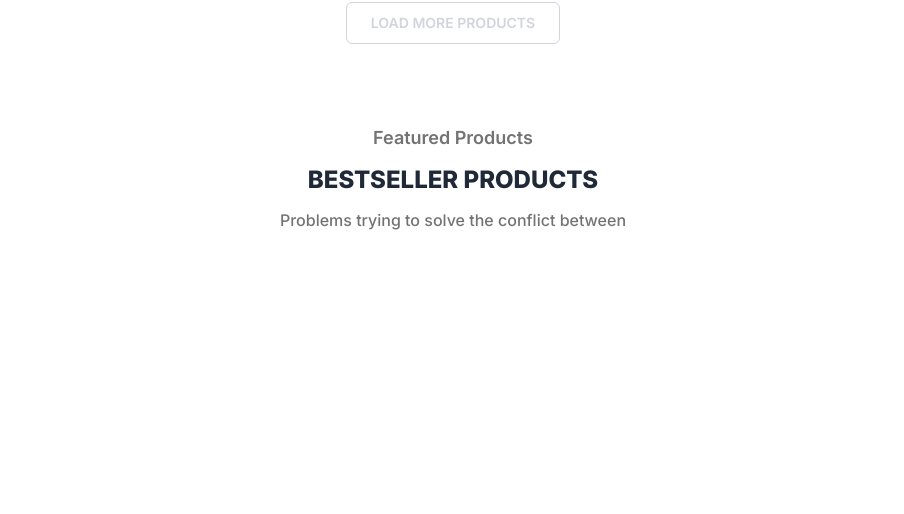
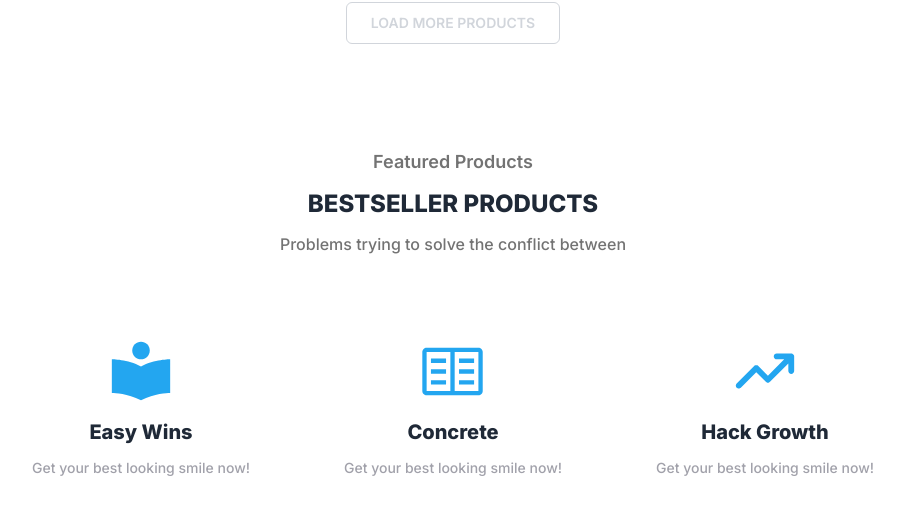
Before and after one commit to felix1251/ecommerce-web, a Next.js app: page / in a window 1280 px wide. Shown: the part 1173-1687 px from the top of the page, without its empty margins (187-1091 px from the left). Before the commit the page ends 1445 px from the top, so only its background shows below. Built offline with nearby package versions, Linux system fonts and the light colour scheme; no server answers.

Commit message:
note component and complete note section component

```diff
--- /dev/null
+++ b/components/atoms/Note.tsx
@@ -0,0 +1,23 @@
+import Image from "next/image";
+
+interface INoteProps {
+  imgUrl: string;
+  label: string;
+  description: string;
+}
+
+const Note: React.FunctionComponent<INoteProps> = ({
+  imgUrl,
+  label,
+  description,
+}: INoteProps) => {
+  return (
+    <div className="flex flex-col gap-3 justify-center items-center max-w-md">
+      <Image src={imgUrl} width={70} height={70} alt="book-reader" />
+      <span className="text-xl font-extrabold text-gray-800">{label}</span>
+      <p className="text-sm text-zinc-400 font-medium">{description}</p>
+    </div>
+  );
+};
+
+export default Note;
--- a/components/atoms/index.ts
+++ b/components/atoms/index.ts
@@ -1,5 +1,6 @@
 export { default as Button } from "./Button";
 export { default as ImageWithDescription } from "./ImageWithDescription";
+export { default as Note } from "./Note";
 export { default as ProductCard } from "./ProductCard";
 export { default as ProductCardLoading } from "./ProductCardLoading";
 export { default as SectionDescription } from "./SectionDescription";
--- a/components/molecules/NotesSection.tsx
+++ b/components/molecules/NotesSection.tsx
@@ -1,9 +1,26 @@
-import { SectionDescription } from "@/atoms";
+import { Note, SectionDescription } from "@/atoms";
 
 const NotesSection: React.FunctionComponent = () => {
   return (
-    <section className="py-10 margin-small-screen flex flex-col">
+    <section className="py-16 margin-small-screen flex flex-col w-full">
       <SectionDescription />
+      <div className="mt-20 grid grid-cols-3 w-full">
+        <Note
+          imgUrl="/book-reader.svg"
+          label="Easy Wins"
+          description=" Get your best looking smile now!"
+        />
+        <Note
+          imgUrl="/note-icon.svg"
+          label="Concrete"
+          description=" Get your best looking smile now!"
+        />
+        <Note
+          imgUrl="/growth-icon.svg"
+          label="Hack Growth"
+          description=" Get your best looking smile now!"
+        />
+      </div>
     </section>
   );
 };
```
